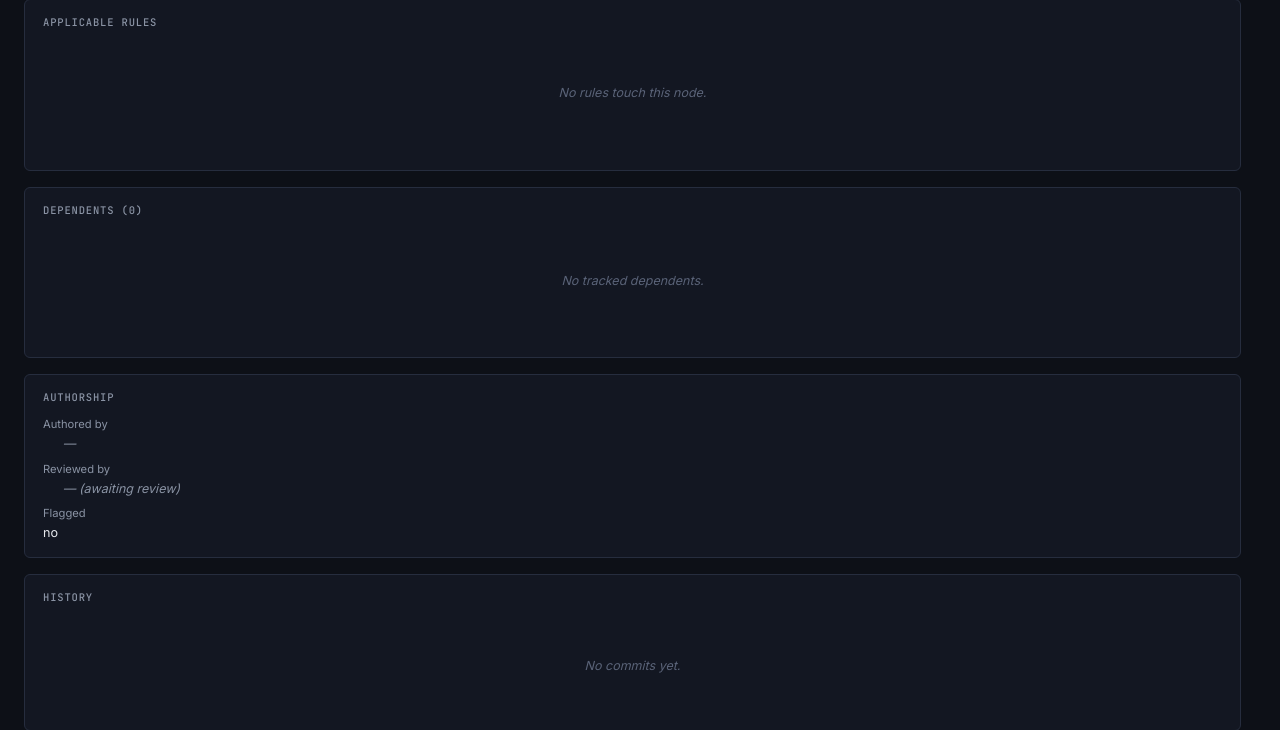
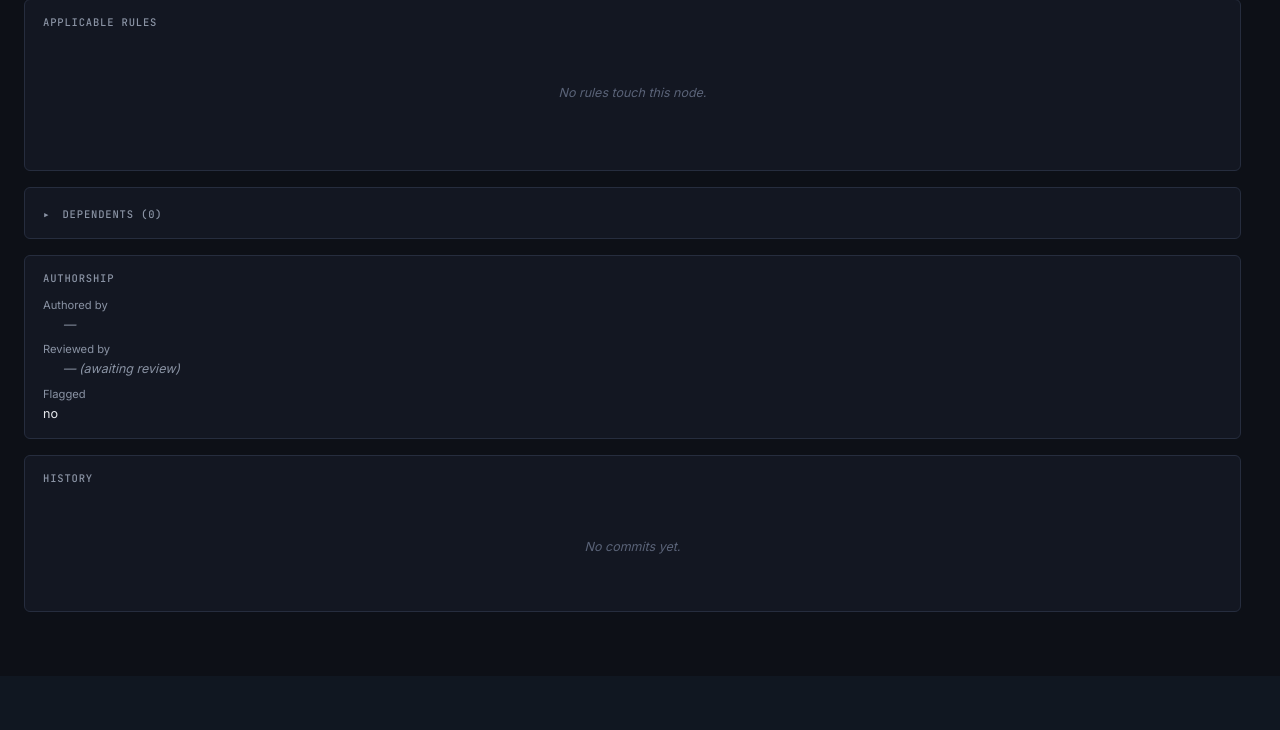
Before and after one commit to Concorda-Sailing/graphui, a Python web app: template app/templates/node.html in a window 1280 px wide. Shown: the part 407-1137 px from the top of the page. After the commit the page ends 1019 px from the top, so only its background shows below. Run offline with Jinja, Linux system fonts and the light colour scheme; the template is opened without the code that fills it, so the values that code supplies are empty.

Commit message:
node.html: also collapse Dependents and Depends-on cards
Same treatment as the In-<file> sibling card. Generalized the CSS from
.sibling-card to .side .card so any sidebar card using <details>/<summary>
with a .collapsible-heading picks up the same triangle marker and spacing.

```diff
--- a/app/static/style.css
+++ b/app/static/style.css
@@ -496,26 +496,28 @@ h2 {
   font-size: 13.5px;
 }
 
-.sibling-card details > summary {
+.side .card details > summary {
   cursor: pointer;
   list-style: none;
   user-select: none;
 }
-.sibling-card details > summary::-webkit-details-marker { display: none; }
-.sibling-card details > summary .collapsible-heading {
+.side .card details > summary::-webkit-details-marker { display: none; }
+.side .card details > summary .collapsible-heading {
   margin: 0;
   display: inline-flex;
-}
-.sibling-card details > summary .collapsible-heading::before {
+  align-items: center;
+  gap: 8px;
+}
+.side .card details > summary .collapsible-heading::before {
   content: "▸ ";
   color: var(--fg-mute);
   font-size: 11px;
   margin-right: 4px;
 }
-.sibling-card details[open] > summary .collapsible-heading::before {
+.side .card details[open] > summary .collapsible-heading::before {
   content: "▾ ";
 }
-.sibling-card details[open] > summary {
+.side .card details[open] > summary {
   margin-bottom: 10px;
 }
 
--- a/app/templates/node.html
+++ b/app/templates/node.html
@@ -63,7 +63,8 @@
       </div>
 
       <div class="card">
-        <h3>Dependents ({{ dependents|length }})</h3>
+        <details>
+          <summary><h3 class="collapsible-heading">Dependents ({{ dependents|length }})</h3></summary>
           {% if dependents %}
             <ul>
             {% for d in dependents[:50] %}
@@ -79,11 +80,13 @@
           {% else %}
             <p class="empty">No tracked dependents.</p>
           {% endif %}
+        </details>
       </div>
 
       {% if node.depends_on %}
       <div class="card">
-        <h3>Depends on ({{ node.depends_on|length }})</h3>
+        <details>
+          <summary><h3 class="collapsible-heading">Depends on ({{ node.depends_on|length }})</h3></summary>
           <ul>
           {% for d in node.depends_on[:50] %}
             <li>
@@ -92,6 +95,7 @@
             </li>
           {% endfor %}
           </ul>
+        </details>
       </div>
       {% endif %}
 
```
Lines whose indentation alone changed are shown as unchanged.
